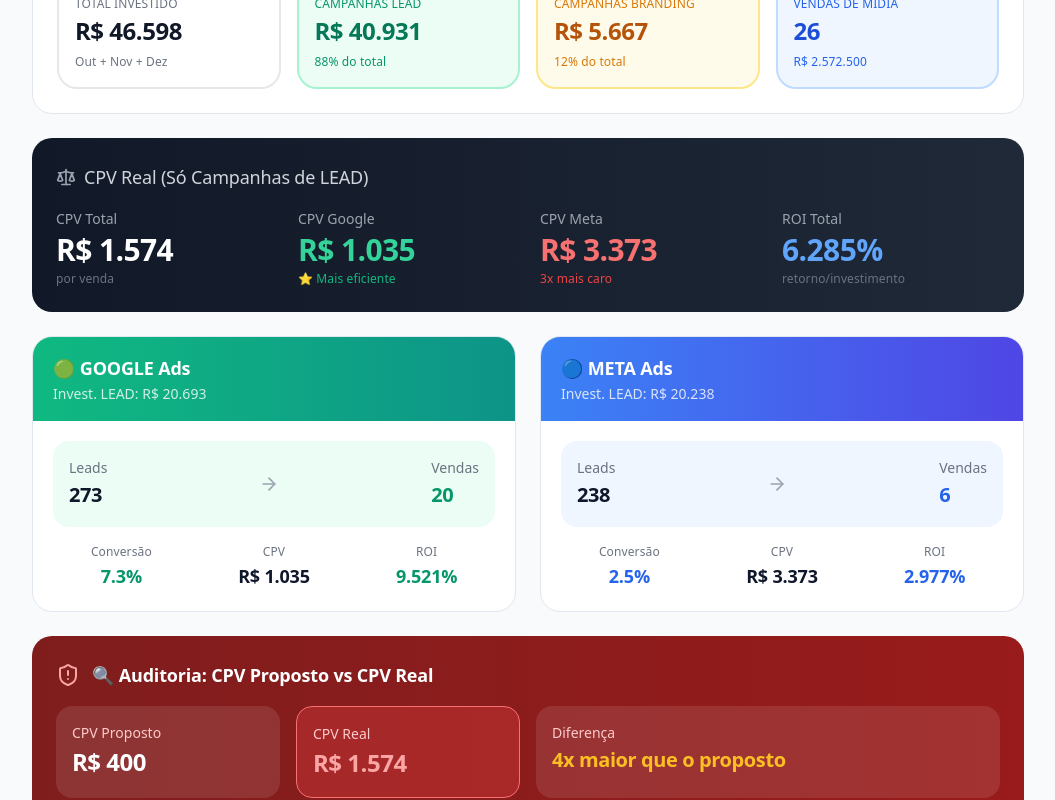
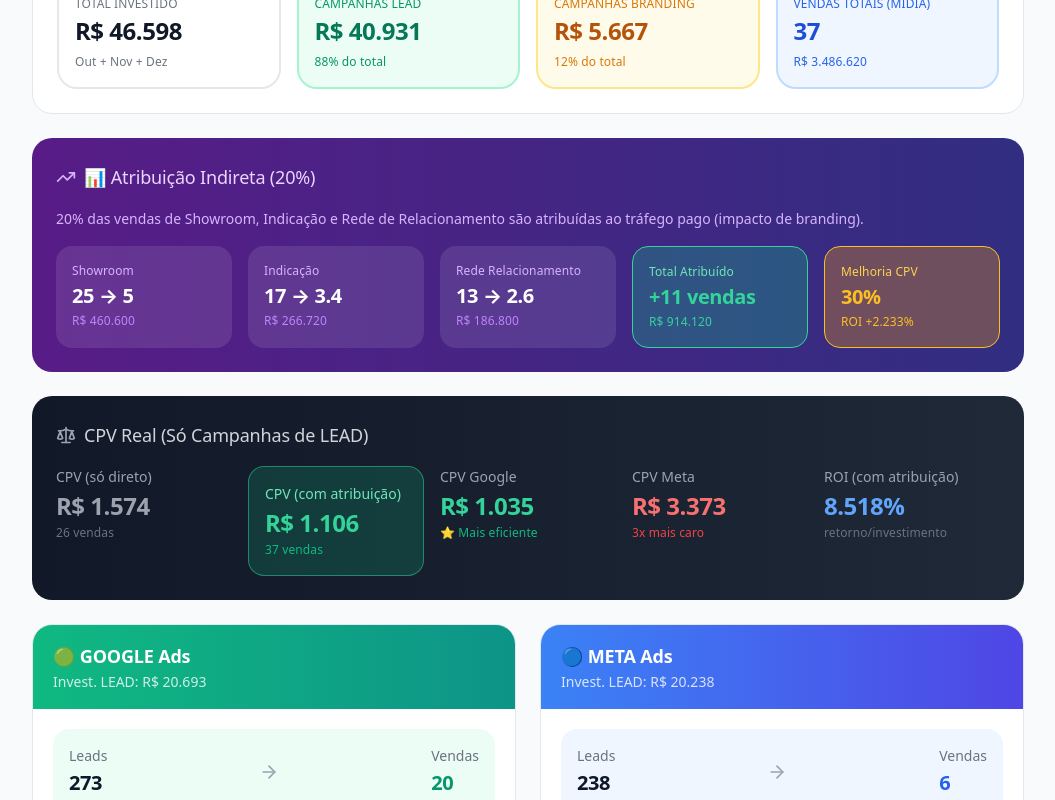
Before and after one commit to marcelobm33/CRMAGENCIA, a Next.js app in the folder apps/web/: page /publico/roi in a window 1280 px wide. Shown: the part 500-1300 px from the top of the page, without its empty margins (112-1167 px from the left). Built offline with nearby package versions, Linux system fonts and the light colour scheme; a web font is replaced by a local one.

Commit message:
feat: adiciona atribuição indireta (20% de Showroom/Indicação/Rede)
- CPV direto: R$ 1.574 (26 vendas)
- CPV com atribuição: R$ 1.106 (37 vendas) - redução de 30%
- ROI sobe de 6.285% para 8.518%
- Atribuição: Showroom 5.0, Indicação 3.4, Rede 2.6 vendas

```diff
--- a/apps/web/public/public-report.json
+++ b/apps/web/public/public-report.json
@@ -1,7 +1,7 @@
 {
-  "generated_at": "2026-01-16T14:00:00.000000+00:00",
+  "generated_at": "2026-01-16T15:00:00.000000+00:00",
   "periodo": "01/10/2025 a 31/12/2025",
-  "nota": "Análise Out-Nov-Dez 2025. SITE considerado como Google Ads. Separação LEAD vs BRANDING.",
+  "nota": "Análise Out-Nov-Dez 2025. SITE = Google Ads. Atribuição indireta: 20% de Showroom/Indicação/Rede.",
   "investimento": {
     "total": 46598,
     "lead": 40931,
@@ -37,12 +37,29 @@
       "taxa_conversao": 21.1
     }
   },
+  "atribuicao_indireta": {
+    "percentual": 20,
+    "fontes": ["SHOWROOM", "INDICACAO", "REDE RELACIONAMENTO"],
+    "detalhes": {
+      "showroom": { "vendas_total": 25, "atribuido": 5.0, "valor": 460600 },
+      "indicacao": { "vendas_total": 17, "atribuido": 3.4, "valor": 266720 },
+      "rede_relacionamento": { "vendas_total": 13, "atribuido": 2.6, "valor": 186800 }
+    },
+    "total_vendas_atribuidas": 11.0,
+    "total_valor_atribuido": 914120
+  },
   "roi": {
     "investimento_lead": 40931,
-    "vendas_midia": 26,
-    "valor_vendido": 2572500,
-    "cpv_total": 1574,
-    "roi_percentual": 6285,
+    "vendas_diretas": 26,
+    "vendas_atribuidas": 11,
+    "vendas_totais": 37,
+    "valor_direto": 2572500,
+    "valor_atribuido": 914120,
+    "valor_total": 3486620,
+    "cpv_direto": 1574,
+    "cpv_com_atribuicao": 1106,
+    "roi_direto": 6285,
+    "roi_com_atribuicao": 8518,
     "google": {
       "investimento_lead": 20693,
       "leads_crm": 273,
@@ -64,13 +81,13 @@
   },
   "auditoria": {
     "cpv_proposto": 400,
-    "cpv_real": 1574,
-    "diferenca_cpv": "4x maior que o proposto",
-    "validacao": "CPV de R$ 400 só existe se atribuir TODAS as vendas do CRM à mídia paga (incorreto)",
-    "gap_leads": {
-      "agencia_reporta_mes": 380,
-      "crm_recebe_mes": 167,
-      "diferenca_percentual": 56
+    "cpv_real_direto": 1574,
+    "cpv_real_com_atribuicao": 1106,
+    "diferenca_cpv": "2.8x maior que o proposto (com atribuição)",
+    "validacao": "CPV de R$ 400 só existe se atribuir 100% das vendas do CRM à mídia. Com 20% de atribuição indireta, CPV = R$ 1.106",
+    "melhoria_com_atribuicao": {
+      "reducao_cpv": "30%",
+      "aumento_roi": "+2.233%"
     },
     "eficiencia_comparativa": {
       "google_vs_meta_cpv": "Google é 3.3x mais barato",
@@ -92,11 +109,12 @@
       "melhor_fonte": true
     },
     "comparativo_outras_fontes": {
-      "showroom": { "leads": 77, "vendas": 33, "taxa": 42.9 },
+      "showroom": { "leads": 77, "vendas": 25, "taxa": 32.5, "atribuido_20pct": 5.0 },
       "oferta_vendedor": { "leads": 55, "vendas": 31, "taxa": 56.4 },
-      "indicacao": { "leads": 32, "vendas": 17, "taxa": 53.1 }
+      "indicacao": { "leads": 32, "vendas": 17, "taxa": 53.1, "atribuido_20pct": 3.4 },
+      "rede_relacionamento": { "leads": 19, "vendas": 13, "taxa": 68.4, "atribuido_20pct": 2.6 }
     },
-    "insight": "SHOWROOM, INDICAÇÃO e OFERTA VENDEDOR convertem 10x mais que mídia paga"
+    "insight": "20% das vendas de Showroom, Indicação e Rede de Relacionamento são atribuídas ao tráfego pago (impacto de branding)"
   },
   "proposta": {
     "decisao": "Redistribuir budget: aumentar Google de 45% para 60%, reduzir Meta de 50% para 25%",
--- a/apps/web/src/app/publico/roi/PublicRoiClient.tsx
+++ b/apps/web/src/app/publico/roi/PublicRoiClient.tsx
@@ -49,12 +49,33 @@
       taxa_conversao: number;
     };
   };
+  atribuicao_indireta?: {
+    percentual: number;
+    fontes: string[];
+    detalhes: {
+      showroom: { vendas_total: number; atribuido: number; valor: number };
+      indicacao: { vendas_total: number; atribuido: number; valor: number };
+      rede_relacionamento: { vendas_total: number; atribuido: number; valor: number };
+    };
+    total_vendas_atribuidas: number;
+    total_valor_atribuido: number;
+  };
   roi: {
     investimento_lead: number;
-    vendas_midia: number;
-    valor_vendido: number;
-    cpv_total: number;
-    roi_percentual: number;
+    vendas_diretas?: number;
+    vendas_atribuidas?: number;
+    vendas_totais?: number;
+    vendas_midia?: number;
+    valor_direto?: number;
+    valor_atribuido?: number;
+    valor_total?: number;
+    valor_vendido?: number;
+    cpv_direto?: number;
+    cpv_com_atribuicao?: number;
+    cpv_total?: number;
+    roi_direto?: number;
+    roi_com_atribuicao?: number;
+    roi_percentual?: number;
     google: {
       investimento_lead: number;
       leads_crm: number;
@@ -76,9 +97,15 @@
   };
   auditoria: {
     cpv_proposto: number;
-    cpv_real: number;
+    cpv_real?: number;
+    cpv_real_direto?: number;
+    cpv_real_com_atribuicao?: number;
     diferenca_cpv: string;
     validacao: string;
+    melhoria_com_atribuicao?: {
+      reducao_cpv: string;
+      aumento_roi: string;
+    };
     eficiencia_comparativa: {
       google_vs_meta_cpv: string;
       google_vs_meta_roi: string;
@@ -287,12 +314,52 @@
             </p>
           </div>
           <div className="rounded-xl border-2 border-blue-200 bg-blue-50 p-4">
-            <p className="text-xs font-medium text-blue-600 uppercase">Vendas de Mídia</p>
-            <p className="text-2xl font-bold text-blue-700">{formatNumber(report.roi.vendas_midia)}</p>
-            <p className="text-xs text-blue-600 mt-1">{formatCurrency(report.roi.valor_vendido)}</p>
+            <p className="text-xs font-medium text-blue-600 uppercase">Vendas Totais (Mídia)</p>
+            <p className="text-2xl font-bold text-blue-700">{formatNumber(report.roi.vendas_totais || report.roi.vendas_midia || 0)}</p>
+            <p className="text-xs text-blue-600 mt-1">{formatCurrency(report.roi.valor_total || report.roi.valor_vendido || 0)}</p>
           </div>
         </div>
       </div>
+
+      {/* Atribuição Indireta */}
+      {report.atribuicao_indireta && (
+        <div className="bg-gradient-to-r from-purple-900 to-indigo-900 rounded-xl p-6 text-white">
+          <div className="flex items-center gap-2 mb-4">
+            <TrendingUp className="w-5 h-5 text-purple-300" />
+            <h3 className="text-lg font-medium text-purple-200">📊 Atribuição Indireta ({report.atribuicao_indireta.percentual}%)</h3>
+          </div>
+          <p className="text-sm text-purple-300 mb-4">
+            {report.atribuicao_indireta.percentual}% das vendas de Showroom, Indicação e Rede de Relacionamento são atribuídas ao tráfego pago (impacto de branding).
+          </p>
+          <div className="grid grid-cols-2 lg:grid-cols-5 gap-4">
+            <div className="bg-white/10 rounded-lg p-4">
+              <p className="text-xs text-purple-300">Showroom</p>
+              <p className="text-xl font-bold">{report.atribuicao_indireta.detalhes.showroom.vendas_total} → {report.atribuicao_indireta.detalhes.showroom.atribuido}</p>
+              <p className="text-xs text-purple-400">{formatCurrency(report.atribuicao_indireta.detalhes.showroom.valor)}</p>
+            </div>
+            <div className="bg-white/10 rounded-lg p-4">
+              <p className="text-xs text-purple-300">Indicação</p>
+              <p className="text-xl font-bold">{report.atribuicao_indireta.detalhes.indicacao.vendas_total} → {report.atribuicao_indireta.detalhes.indicacao.atribuido}</p>
+              <p className="text-xs text-purple-400">{formatCurrency(report.atribuicao_indireta.detalhes.indicacao.valor)}</p>
+            </div>
+            <div className="bg-white/10 rounded-lg p-4">
+              <p className="text-xs text-purple-300">Rede Relacionamento</p>
+              <p className="text-xl font-bold">{report.atribuicao_indireta.detalhes.rede_relacionamento.vendas_total} → {report.atribuicao_indireta.detalhes.rede_relacionamento.atribuido}</p>
+              <p className="text-xs text-purple-400">{formatCurrency(report.atribuicao_indireta.detalhes.rede_relacionamento.valor)}</p>
+            </div>
+            <div className="bg-emerald-500/30 rounded-lg p-4 border border-emerald-400">
+              <p className="text-xs text-emerald-300">Total Atribuído</p>
+              <p className="text-xl font-bold text-emerald-400">+{report.atribuicao_indireta.total_vendas_atribuidas} vendas</p>
+              <p className="text-xs text-emerald-400">{formatCurrency(report.atribuicao_indireta.total_valor_atribuido)}</p>
+            </div>
+            <div className="bg-amber-500/30 rounded-lg p-4 border border-amber-400">
+              <p className="text-xs text-amber-300">Melhoria CPV</p>
+              <p className="text-xl font-bold text-amber-400">{report.auditoria.melhoria_com_atribuicao?.reducao_cpv || '-30%'}</p>
+              <p className="text-xs text-amber-400">ROI {report.auditoria.melhoria_com_atribuicao?.aumento_roi || '+2.233%'}</p>
+            </div>
+          </div>
+        </div>
+      )}
 
       {/* CPV Real */}
       <div className="bg-gradient-to-r from-gray-900 to-gray-800 rounded-xl p-6 text-white">
@@ -300,25 +367,30 @@
           <Scale className="w-5 h-5 text-gray-400" />
           <h3 className="text-lg font-medium text-gray-300">CPV Real (Só Campanhas de LEAD)</h3>
         </div>
-        <div className="grid grid-cols-2 lg:grid-cols-4 gap-6">
+        <div className="grid grid-cols-2 lg:grid-cols-5 gap-4">
           <div>
-            <p className="text-sm text-gray-400">CPV Total</p>
-            <p className="text-3xl font-semibold text-white">{formatCurrency(report.roi.cpv_total)}</p>
-            <p className="text-xs text-gray-500">por venda</p>
+            <p className="text-sm text-gray-400">CPV (só direto)</p>
+            <p className="text-2xl font-semibold text-gray-400">{formatCurrency(report.roi.cpv_direto || report.roi.cpv_total || 0)}</p>
+            <p className="text-xs text-gray-500">{report.roi.vendas_diretas || 26} vendas</p>
+          </div>
+          <div className="bg-emerald-500/20 rounded-lg p-4 border border-emerald-400/50">
+            <p className="text-sm text-emerald-300">CPV (com atribuição)</p>
+            <p className="text-2xl font-semibold text-emerald-400">{formatCurrency(report.roi.cpv_com_atribuicao || report.roi.cpv_total || 0)}</p>
+            <p className="text-xs text-emerald-500">{report.roi.vendas_totais || 37} vendas</p>
           </div>
           <div>
             <p className="text-sm text-gray-400">CPV Google</p>
-            <p className="text-3xl font-semibold text-emerald-400">{formatCurrency(report.roi.google.cpv)}</p>
+            <p className="text-2xl font-semibold text-emerald-400">{formatCurrency(report.roi.google.cpv)}</p>
             <p className="text-xs text-emerald-500">⭐ Mais eficiente</p>
           </div>
           <div>
             <p className="text-sm text-gray-400">CPV Meta</p>
-            <p className="text-3xl font-semibold text-red-400">{formatCurrency(report.roi.meta.cpv)}</p>
+            <p className="text-2xl font-semibold text-red-400">{formatCurrency(report.roi.meta.cpv)}</p>
             <p className="text-xs text-red-500">3x mais caro</p>
           </div>
           <div>
-            <p className="text-sm text-gray-400">ROI Total</p>
-            <p className="text-3xl font-semibold text-blue-400">{formatNumber(report.roi.roi_percentual)}%</p>
+            <p className="text-sm text-gray-400">ROI (com atribuição)</p>
+            <p className="text-2xl font-semibold text-blue-400">{formatNumber(report.roi.roi_com_atribuicao || report.roi.roi_percentual || 0)}%</p>
             <p className="text-xs text-gray-500">retorno/investimento</p>
           </div>
         </div>
@@ -408,18 +480,22 @@
           <h3 className="text-lg font-bold">🔍 Auditoria: CPV Proposto vs CPV Real</h3>
         </div>
 
-        <div className="grid grid-cols-2 lg:grid-cols-4 gap-4">
+        <div className="grid grid-cols-2 lg:grid-cols-5 gap-4">
           <div className="bg-white/10 rounded-lg p-4">
             <p className="text-sm text-red-200">CPV Proposto</p>
             <p className="text-2xl font-bold">{formatCurrency(report.auditoria.cpv_proposto)}</p>
           </div>
-          <div className="bg-red-500/30 rounded-lg p-4 border border-red-400">
-            <p className="text-sm text-red-200">CPV Real</p>
-            <p className="text-2xl font-bold text-red-300">{formatCurrency(report.auditoria.cpv_real)}</p>
+          <div className="bg-white/10 rounded-lg p-4">
+            <p className="text-sm text-red-200">CPV (só direto)</p>
+            <p className="text-2xl font-bold text-red-300">{formatCurrency(report.auditoria.cpv_real_direto || report.auditoria.cpv_real || 0)}</p>
+          </div>
+          <div className="bg-amber-500/30 rounded-lg p-4 border border-amber-400">
+            <p className="text-sm text-amber-200">CPV (com atribuição)</p>
+            <p className="text-2xl font-bold text-amber-300">{formatCurrency(report.auditoria.cpv_real_com_atribuicao || report.auditoria.cpv_real || 0)}</p>
           </div>
           <div className="bg-white/10 rounded-lg p-4 col-span-2">
-            <p className="text-sm text-red-200">Diferença</p>
-            <p className="text-xl font-bold text-amber-400">{report.auditoria.diferenca_cpv}</p>
+            <p className="text-sm text-red-200">Status</p>
+            <p className="text-lg font-bold text-amber-400">{report.auditoria.diferenca_cpv}</p>
           </div>
         </div>
 
```
